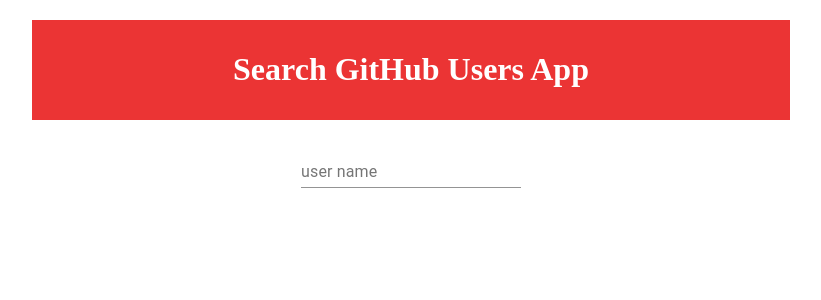
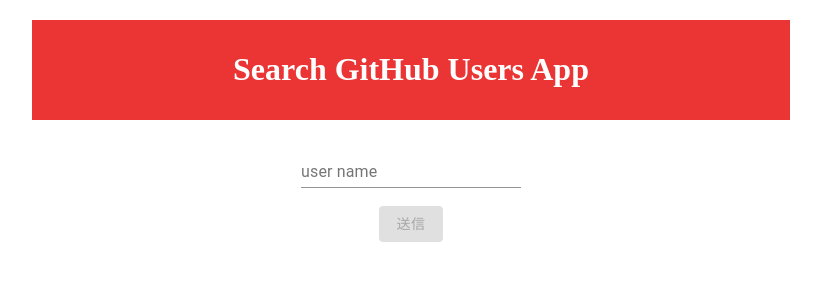
Before and after one commit to katsuomi/githubUsers, a React (Create React App) app: page /users in a window 1280 px wide. Shown: the top 300 px of the page, without its empty margins (229-1050 px from the left). Built offline with nearby package versions, Linux system fonts and the light colour scheme.

Commit message:
update Form

```diff
--- a/src/components/users/Form.tsx
+++ b/src/components/users/Form.tsx
@@ -1,25 +1,39 @@
 import React, { FC, FormEvent } from "react";
 import styled from "styled-components";
 import TextField from "@material-ui/core/TextField";
-import { GetUsersParams } from "../../actions/github";
-
-export type FormValues = GetUsersParams;
+import Button from "@material-ui/core/Button";
 
 export interface FormProps {
-  handleChange?: (targetName: string, newValue: string) => void;
-  handleSubmit?: (event: FormEvent<HTMLFormElement>) => void;
-  values?: FormValues;
-  isLoading?: boolean;
+  handleChange?: (event: FormEvent, value: string) => void;
+  handleSubmit?: () => void;
+  userName?: string;
 }
 
 const FormWrapper = styled.form`
   text-align: center;
 `;
 
-const Form: FC = () => (
+const Form: FC<FormProps> = ({
+  handleChange = () => {},
+  handleSubmit = () => {},
+  userName
+}) => (
   <>
     <FormWrapper>
-      <TextField label="user name" />
+      <TextField
+        label="user name"
+        onChange={event => handleChange(event, event.target.value)}
+      />
+      <br />
+      <br />
+      <Button
+        variant="contained"
+        color="secondary"
+        onClick={handleSubmit}
+        disabled={userName ? false : true}
+      >
+        送信
+      </Button>
     </FormWrapper>
   </>
 );
```
